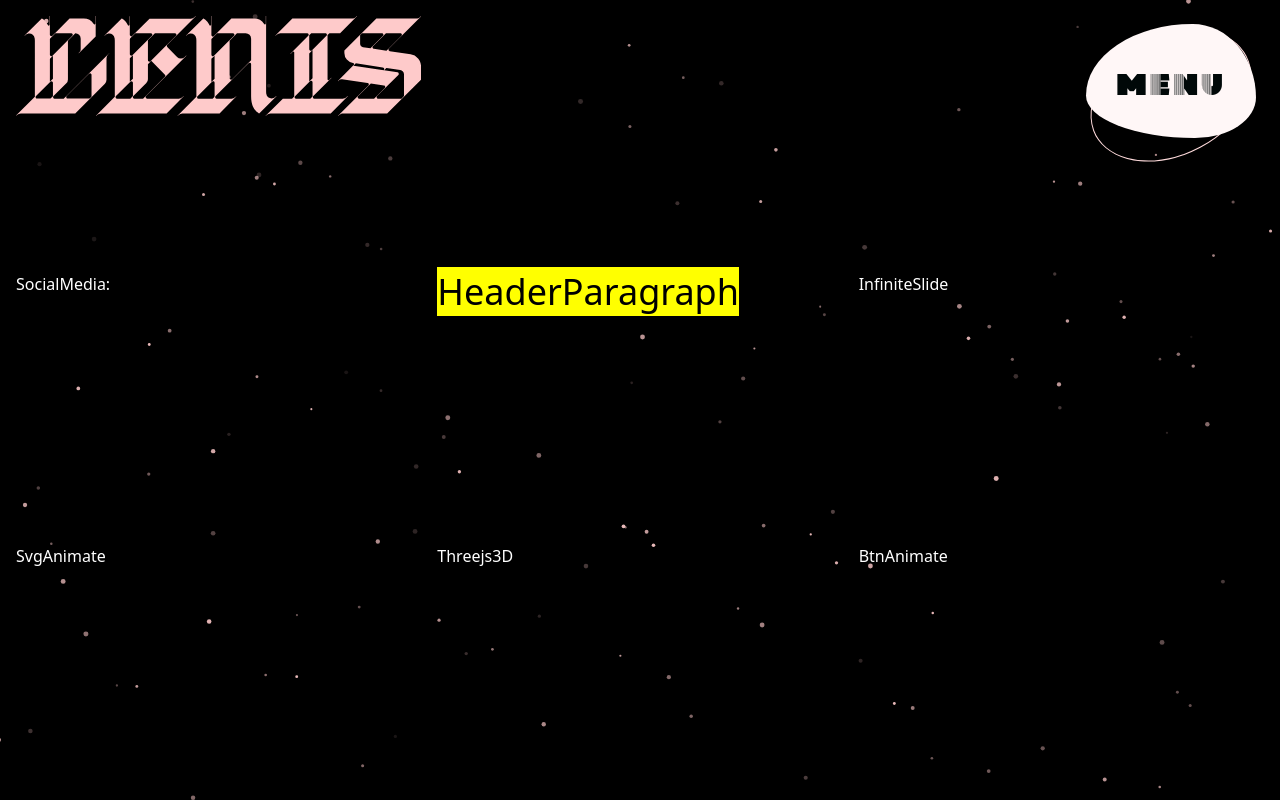
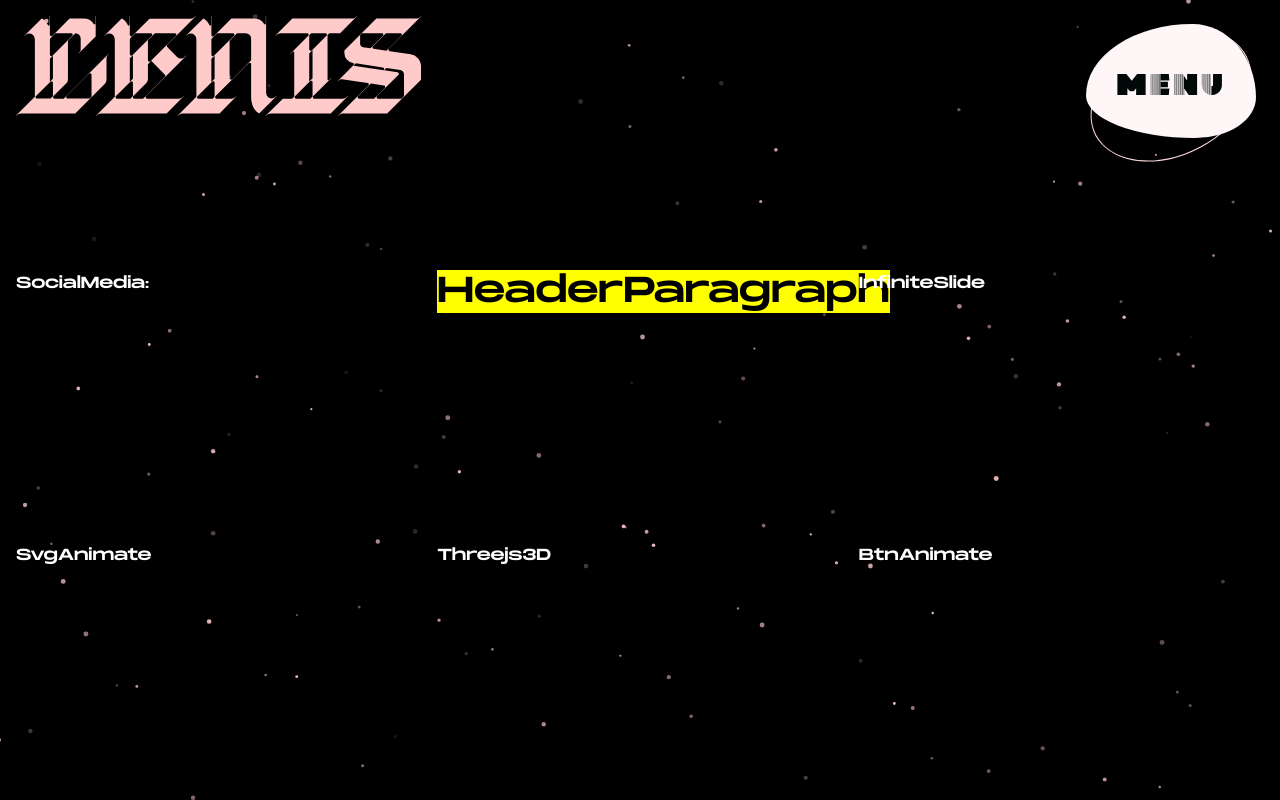
Before and after one commit to AliBagheri2079/story-react, a React (Vite) app: page / in a window 1280 px wide. Built offline with nearby package versions, Linux system fonts and the light colour scheme.

Commit message:
:lipstick: Style: create font variables

```diff
--- a/src/styles/base.css
+++ b/src/styles/base.css
@@ -1,5 +1,25 @@
+@import url('@/assets/fonts/index.css');
+
 @layer base {
-  body {
-    @apply bg-black text-white;
+  :root {
+    --avineo-font: 'Avineo', ui-serif, serif;
+    --monument-regular-font: 'Monument Extended Regular', system-ui,
+      -apple-system, 'Segoe UI', 'Roboto', 'Ubuntu', 'Cantarell', 'Noto Sans',
+      sans-serif;
+    --monument-ultrabold-font: 'Monument Extended Ultrabold', system-ui,
+      -apple-system, 'Segoe UI', 'Roboto', 'Ubuntu', 'Cantarell', 'Noto Sans',
+      sans-serif;
+    --moresby-font: 'Moresby', 'Dank Mono', 'Operator Mono', 'Inconsolata',
+      'Fira Mono', ui-monospace, 'SF Mono', 'Monaco', 'Droid Sans Mono',
+      'Source Code Pro', monospace;
+
+    background-color: theme('colors.black');
+    color: theme('colors.white');
+    font-family: var(--monument-regular-font);
+  }
+
+  ::selection {
+    background-color: theme('colors.gray.100');
+    color: theme('colors.red.300');
   }
 }
```
Also changed, not shown: src/styles/utilities.css (+6 -5 lines).
